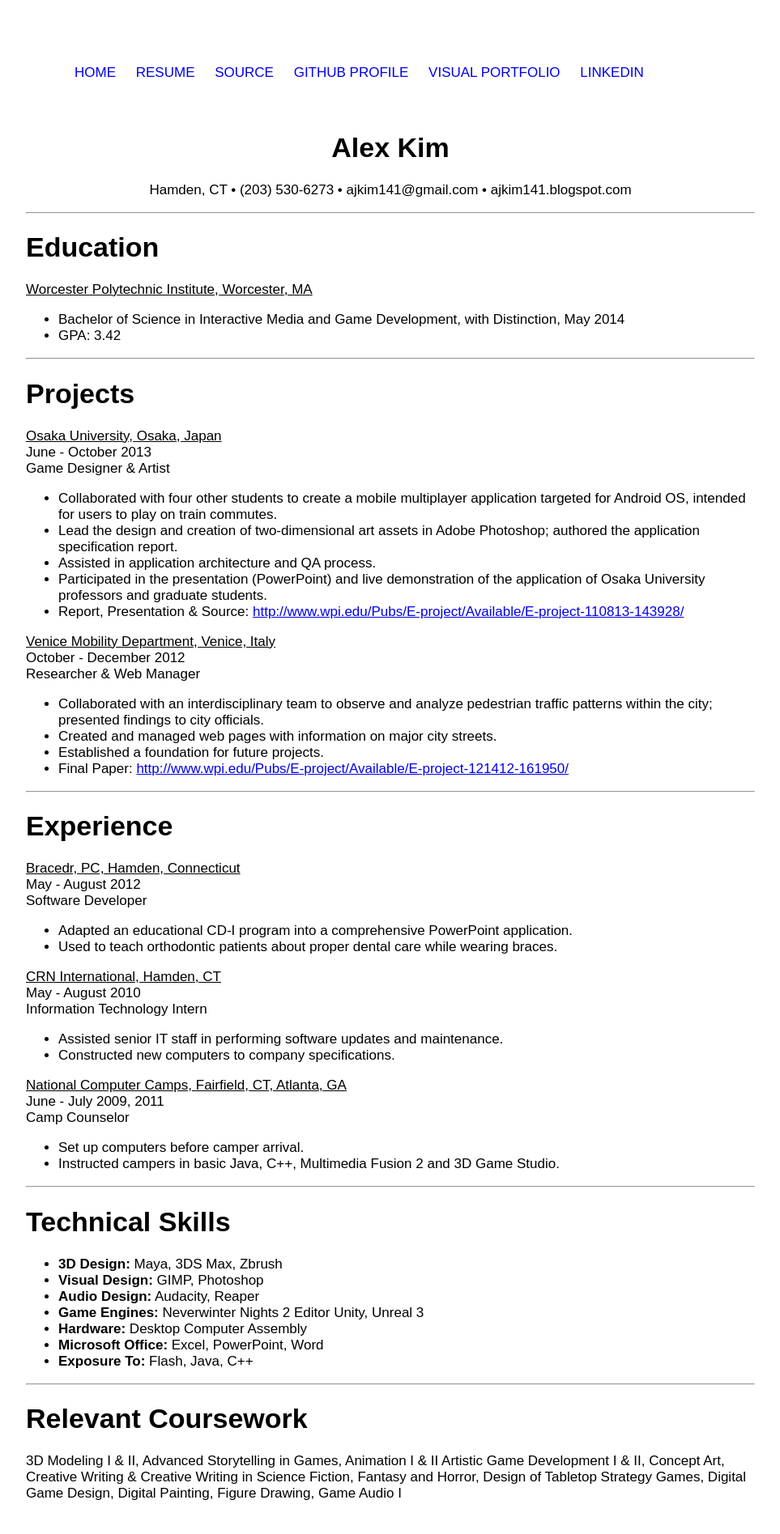
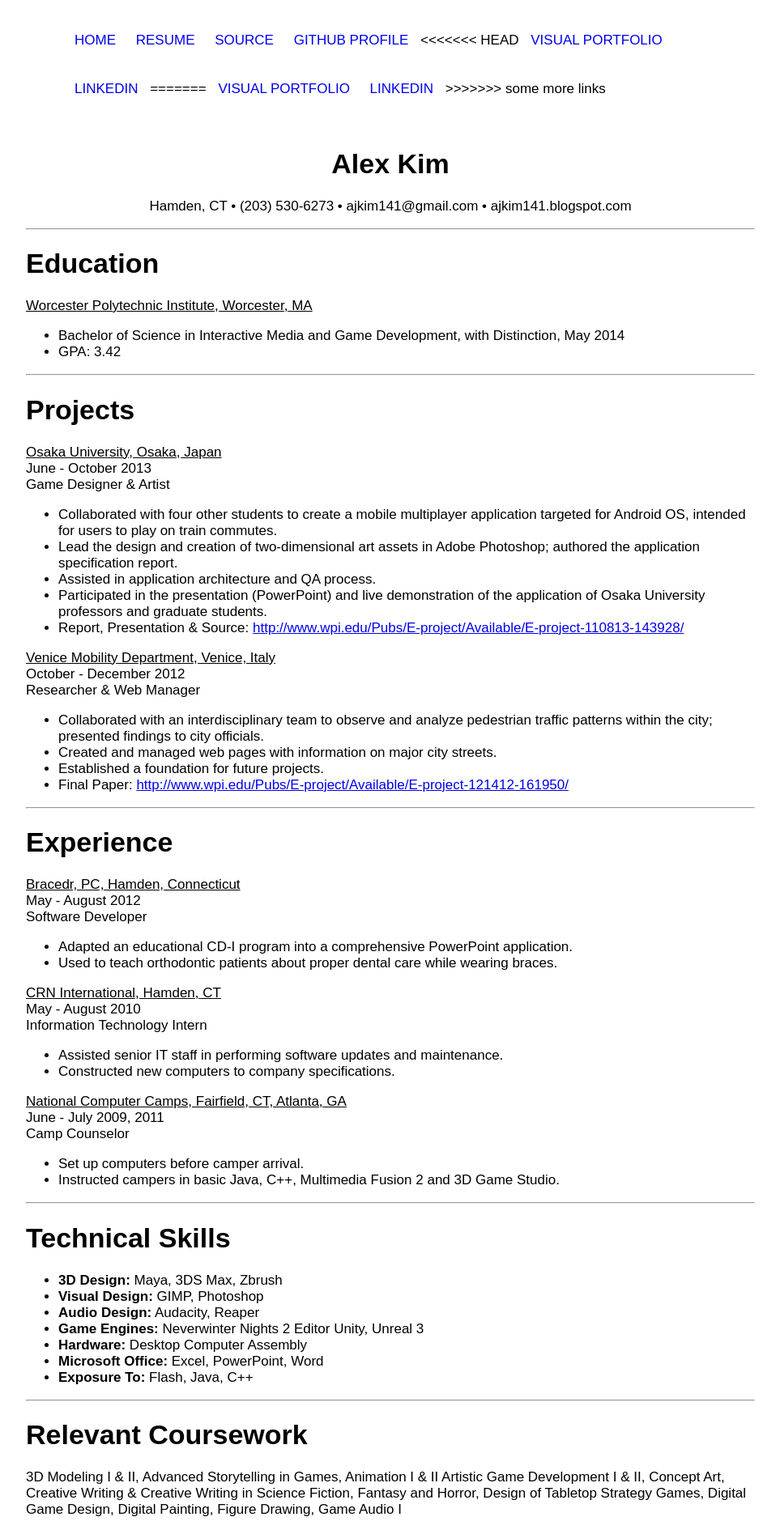
Before and after one commit to ajkim141/ajkim141.github.io, a Flask app: page /resume.html in a window 1280 px wide. Shown: the whole page at 81% size, without its empty margins (158-1121 px from the left). After the commit the page ends 1873 px from the top, so only its background shows below. Run offline with Flask 2, Linux system fonts and the light colour scheme.

Commit message:
some more links
Signed-off-by: Alex <ajkim141@gmail.com>

```diff
--- a/euler/index.html
+++ b/euler/index.html
@@ -14,9 +14,14 @@
         <li><a href="/resume.html">Resume</a></li>
         <li><a href="https://github.com/ajkim141/ajkim141.github.io">Source</a></li>
         <li><a href="https://github.com/ajkim141/">Github Profile</a></li>
+<<<<<<< HEAD
         <li><a href="http://ajkim141.blogspot.com/">Visual Portfolio</a></li>
         <li><a href="https://www.linkedin.com/pub/alex-kim/92/66a/856">Linkedin</a></li>
 
+=======
+        <li><a href="http://ajkim141.blogspot.com">Visual Portfolio</a></li>
+        <li><a href="https://www.linkedin.com/pub/alex-kim/92/66a/856">Linkedin</a></li>
+>>>>>>> some more links
     </ul>
 </nav>
 
--- a/index.html
+++ b/index.html
@@ -14,9 +14,14 @@
         <li><a href="/resume.html">Resume</a></li>
         <li><a href="https://github.com/ajkim141/ajkim141.github.io">Source</a></li>
         <li><a href="https://github.com/ajkim141/">Github Profile</a></li>
+<<<<<<< HEAD
         <li><a href="http://ajkim141.blogspot.com/">Visual Portfolio</a></li>
         <li><a href="https://www.linkedin.com/pub/alex-kim/92/66a/856">Linkedin</a></li>
 
+=======
+        <li><a href="http://ajkim141.blogspot.com">Visual Portfolio</a></li>
+        <li><a href="https://www.linkedin.com/pub/alex-kim/92/66a/856">Linkedin</a></li>
+>>>>>>> some more links
     </ul>
 </nav>
 
--- a/minesweeper/index.html
+++ b/minesweeper/index.html
@@ -14,9 +14,14 @@
         <li><a href="/resume.html">Resume</a></li>
         <li><a href="https://github.com/ajkim141/ajkim141.github.io">Source</a></li>
         <li><a href="https://github.com/ajkim141/">Github Profile</a></li>
+<<<<<<< HEAD
         <li><a href="http://ajkim141.blogspot.com/">Visual Portfolio</a></li>
         <li><a href="https://www.linkedin.com/pub/alex-kim/92/66a/856">Linkedin</a></li>
 
+=======
+        <li><a href="http://ajkim141.blogspot.com">Visual Portfolio</a></li>
+        <li><a href="https://www.linkedin.com/pub/alex-kim/92/66a/856">Linkedin</a></li>
+>>>>>>> some more links
     </ul>
 </nav>
 
--- a/project/static/css/style.css
+++ b/project/static/css/style.css
@@ -7,7 +7,7 @@
 
 .box {
     width: 900px;
-    margin: 40px auto;
+    margin: 0px auto;
 }
 
 body {
--- a/project/templates/base.html
+++ b/project/templates/base.html
@@ -14,9 +14,14 @@
         <li><a href="{{ url_for('resume') }}">Resume</a></li>
         <li><a href="https://github.com/ajkim141/ajkim141.github.io">Source</a></li>
         <li><a href="https://github.com/ajkim141/">Github Profile</a></li>
+<<<<<<< HEAD
         <li><a href="http://ajkim141.blogspot.com/">Visual Portfolio</a></li>
         <li><a href="https://www.linkedin.com/pub/alex-kim/92/66a/856">Linkedin</a></li>
 
+=======
+        <li><a href="http://ajkim141.blogspot.com">Visual Portfolio</a></li>
+        <li><a href="https://www.linkedin.com/pub/alex-kim/92/66a/856">Linkedin</a></li>
+>>>>>>> some more links
     </ul>
 </nav>
 
--- a/project/templates/resume.html
+++ b/project/templates/resume.html
@@ -31,7 +31,7 @@
     </h1>
     <p>
         <u>
-            Osaka University, Osaka, Japan <br>
+            Osaka University, Osaka, Japan<br>
         </u>
         June - October 2013 <br>
         Game Designer & Artist
@@ -152,7 +152,7 @@
     </ul>
     <hr>
     <h1>
-        Relevant Coursework
+        Relevant Coursework<br>
     </h1>
     3D Modeling I & II, Advanced Storytelling in Games, Animation I & II Artistic Game Development I & II, Concept Art, Creative Writing & Creative Writing in Science Fiction, Fantasy and Horror, Design of Tabletop Strategy Games, Digital Game Design, Digital Painting, Figure Drawing, Game Audio I
 {% endblock %}
--- a/static/css/style.css
+++ b/static/css/style.css
@@ -7,7 +7,7 @@
 
 .box {
     width: 900px;
-    margin: 40px auto;
+    margin: 0px auto;
 }
 
 body {
```
Also changed, not shown: resume.html (+7 -2 lines).
